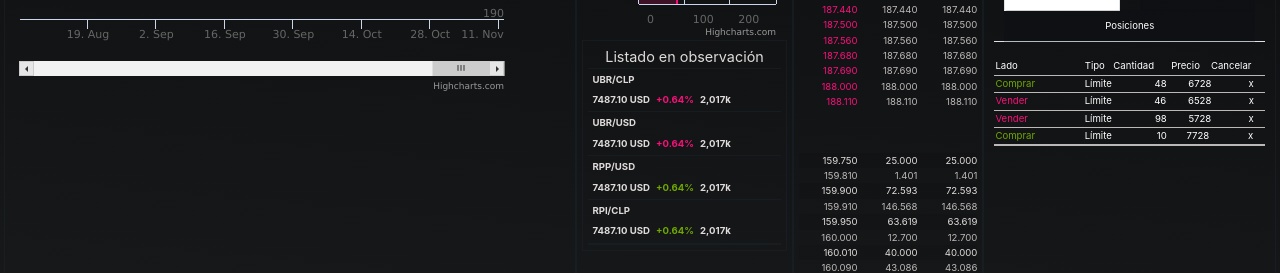
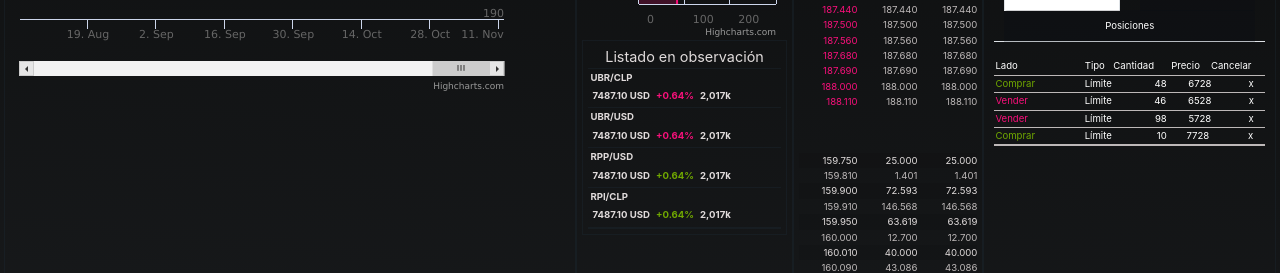
Before and after one commit to Dhauzur/front-afiste, a Vue app: page / in a window 1280 px wide. Shown: the part 419-692 px from the top of the page. Built offline with nearby package versions, Linux system fonts and the light colour scheme; what vue-icon would draw is missing.

Commit message:
Refactoring tomas

```diff
--- a/src/App.vue
+++ b/src/App.vue
@@ -43,7 +43,6 @@
           <v-icon name="minimize-2"/>
         </div>
         <DeepPrice />
-        <FavoriteMerkats class="subContainer"/>
       </div>
       <div v-if="divs.OrderBook" v-bind:style="width.OrderBook"  class="subContainer colorBackground">
         <div class="iconCollapse" @click="toggleDivs('OrderBook')">
@@ -74,7 +73,6 @@ import OrderBook from './components/order-book'
 import DeepPrice from './components/deep-price'
 import MerkatChart from './components/merkat-chart'
 import MerkatChart2 from './components/merkat-chart2'
-import FavoriteMerkats from './components/favorite-merkats'
 import Transaciones from './components/transaciones'
 import { mapGetters, mapMutations } from 'vuex';
 
@@ -85,7 +83,6 @@ export default {
     DeepPrice,
     MerkatChart,
     MerkatChart2,
-    FavoriteMerkats,
     Transaciones
   },
   data() {
--- a/src/components/favorite-merkats/index.vue
+++ b/src/components/deep-price/favorite-merkats.vue
@@ -57,10 +57,7 @@ export default {
 </script>
 
 <style lang="scss" scoped>
-td {
-  padding: 3px !important;
 
-}
 
 .TittleStyle{
   border-bottom: 1px solid #1e2b375c;
@@ -70,7 +67,11 @@ td {
   border-bottom: 1px solid #1e2b375c;
   & > tr{
     border-bottom: 1px solid #1e2b375c;
-    }
+  }
+  & > tr > th > td {
+    padding: 3px !important;
+
+  }
 }
 
 
--- a/src/components/deep-price/index.vue
+++ b/src/components/deep-price/index.vue
@@ -1,16 +1,21 @@
 <template lang="html">
   <div >
     <div  id="thechart"/>
+    <FavoriteMerkats class="subContainer"/>
   </div>
 </template>
 <script>
 import Highcharts from "highcharts";
 import exportingInit from "highcharts/modules/exporting";
 import dataInit from "highcharts/modules/data";
+import FavoriteMerkats from './/favorite-merkats'
 
 import { mapGetters, mapMutations } from 'vuex';
 
 export default {
+  components: {
+    FavoriteMerkats
+  },
   created() {
     this.chartOptions = {
       chart: {
```
